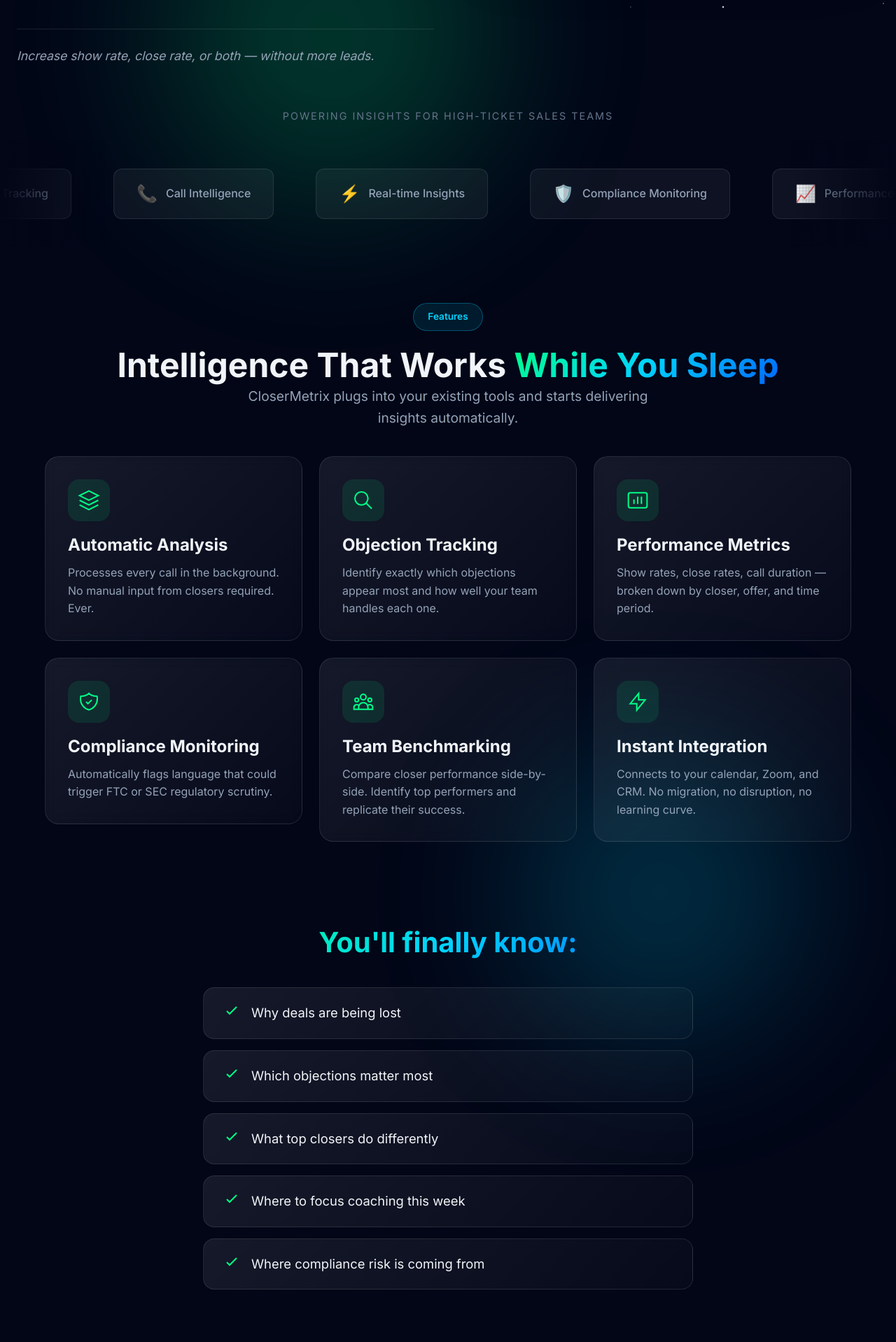
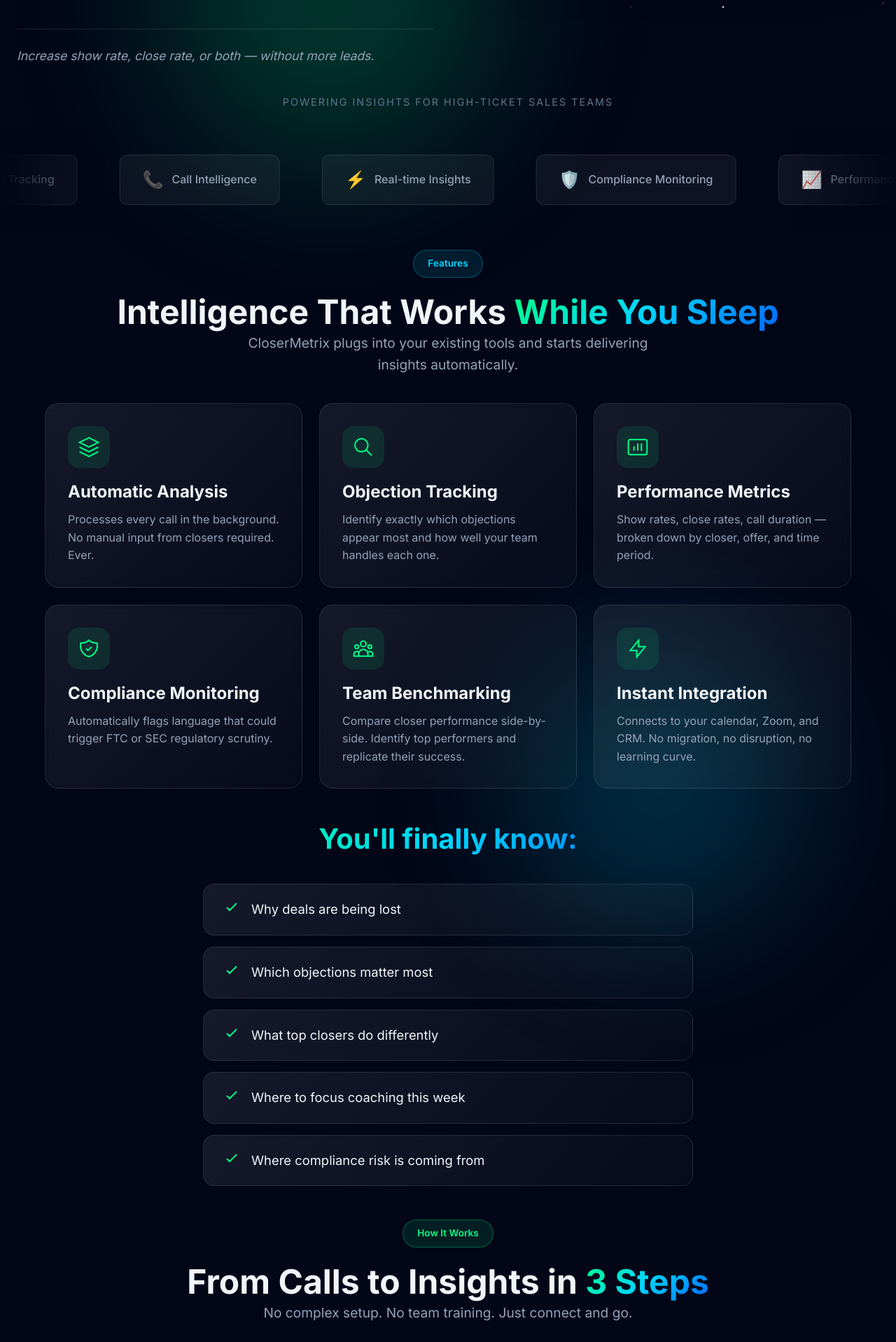
Before and after one commit to The-Ops-King/closerMetrix, a React (Vite) app: page / in a window 1280 px wide. Shown: the part 782-2700 px from the top of the page at 70% size. Built offline with nearby package versions, Linux system fonts and the light colour scheme.

Commit message:
Pricing and such

```diff
--- a/src/components/CTA.jsx
+++ b/src/components/CTA.jsx
@@ -45,7 +45,8 @@
             }}
           />
 
-          <h2>Ready to Make <span className="gradient-text">Data-Driven</span> Decisions?</h2>
+          <h2>Ready to Make </h2>
+          <h2><span className="gradient-text">Data-Driven</span> Decisions?</h2>
           <p>Join the sales teams that stopped guessing and started knowing.</p>
 
           {/* Primary CTA */}
@@ -66,7 +67,7 @@
 
             <motion.a
               href="#how-it-works"
-              className="btn btn-secondary"
+              className="btn btn-outline"
               whileHover={{ scale: 1.02 }}
               whileTap={{ scale: 0.98 }}
             >
@@ -97,7 +98,7 @@
                   <motion.button
                     key="submit"
                     type="submit"
-                    className="btn btn-outline"
+                    className="btn btn-secondary"
                     initial={{ opacity: 0, scale: 0.9 }}
                     animate={{ opacity: 1, scale: 1 }}
                     exit={{ opacity: 0, scale: 0.9 }}
--- a/src/components/CallBreakdown.jsx
+++ b/src/components/CallBreakdown.jsx
@@ -66,7 +66,7 @@
           viewport={{ once: true }}
           transition={{ duration: 0.5, delay: 0.2 }}
         >
-          <StarBorder color="#00d4ff" speed={8} borderRadius="16px">
+          <StarBorder color="#00d4ff" speed={12} thickness={50} borderRadius="16px">
             <div className="risk-notice-content">
               <svg width="24" height="24" viewBox="0 0 24 24" fill="none" stroke="currentColor" strokeWidth="1.5">
                 <path d="M9 12l2 2 4-4m5.618-4.016A11.955 11.955 0 0112 2.944a11.955 11.955 0 01-8.618 3.04A12.02 12.02 0 003 9c0 5.591 3.824 10.29 9 11.622 5.176-1.332 9-6.03 9-11.622 0-1.042-.133-2.052-.382-3.016z"/>
--- a/src/components/Features.jsx
+++ b/src/components/Features.jsx
@@ -84,7 +84,7 @@
               viewport={{ once: true }}
               transition={{ duration: 0.5, delay: index * 0.1 }}
             >
-              <GlareHover glareColor="rgba(0, 255, 136, 0.3)">
+
                 <SpotlightCard className="feature-card-inner">
                   <div className="feature-card-content">
                     <motion.div
@@ -97,7 +97,7 @@
                     <p>{feature.description}</p>
                   </div>
                 </SpotlightCard>
-              </GlareHover>
+
             </motion.div>
           ))}
         </div>
--- a/src/styles/index.css
+++ b/src/styles/index.css
@@ -94,7 +94,7 @@
 
 /* Logo Loop Section */
 .logo-loop-section {
-  padding: 20px 0;
+  padding: 0x 0;
   position: relative;
   z-index: 1;
   display: flex;
@@ -637,7 +637,7 @@
 
 /* ===== FEATURES ===== */
 .features-section {
-  padding: 60px 0;
+  padding: 24px 0;
   position: relative;
   z-index: 1;
 }
@@ -715,7 +715,7 @@
 
 /* ===== HOW IT WORKS ===== */
 .how-it-works {
-  padding: 60px 0;
+  padding: 24px 0;
   position: relative;
   z-index: 1;
 }
@@ -838,7 +838,7 @@
 
 /* ===== PRICING ===== */
 .pricing-section {
-  padding: 60px 0;
+  padding: 30px 0;
   position: relative;
   z-index: 1;
 }
@@ -1005,19 +1005,19 @@
 
 /* ===== CTA ===== */
 .cta-section {
-  padding: 60px 0;
+  padding: 24px 0;
   position: relative;
   z-index: 1;
 }
 
 .cta-content {
-  max-width: 700px;
+  max-width: 1000px;
   margin: 0 auto;
   text-align: center;
   background: linear-gradient(135deg, rgba(255,255,255,0.1) 0%, rgba(255,255,255,0.05) 100%);
   border: 1px solid rgba(255, 255, 255, 0.1);
   border-radius: 32px;
-  padding: 64px;
+  padding: 48px;
   backdrop-filter: blur(20px);
   position: relative;
   overflow: hidden;
@@ -1319,7 +1319,7 @@
 
 /* ===== INSIGHTS SECTION ===== */
 .insights-section {
-  padding: 60px 0;
+  padding: 24px 0;
   position: relative;
   z-index: 1;
 }
@@ -1375,7 +1375,7 @@
 
 /* ===== CALL BREAKDOWN SECTION ===== */
 .call-breakdown-section {
-  padding: 60px 0;
+  padding: 24px 0;
   position: relative;
   z-index: 1;
 }
```
